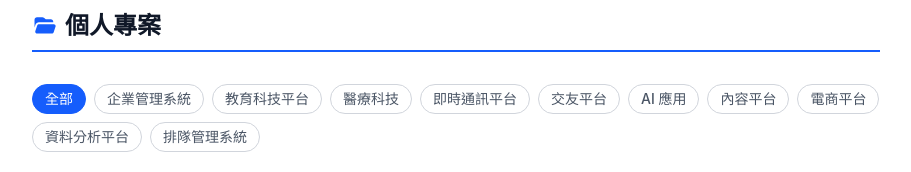
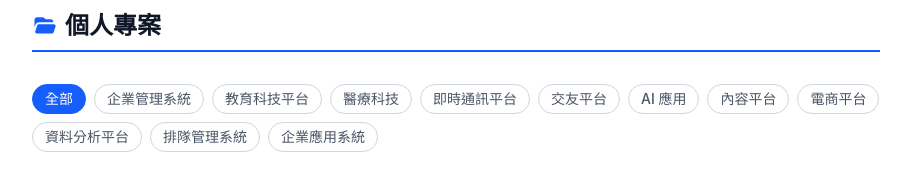
Before and after one commit to snowman12320/snowman12320.github.io, a Vue app: page / in a window 1280 px wide. Shown: the part 1240-1412 px from the top of the page, without its empty margins (184-1095 px from the left). Built offline with nearby package versions, Linux system fonts and the light colour scheme.

Commit message:
feat: 新增永明金融顧問入口網站專案，包含詳細描述、技術棧與圖片庫

```diff
--- a/src/data/projects.ts
+++ b/src/data/projects.ts
@@ -311,4 +311,29 @@ export const projects: ProjectItem[] = [
       ],
     },
   },
+  {
+    id: 'sun-life-portal',
+    name: { zh: '顧問入口網站', en: 'Sun Life Advisor Portal' },
+    category: { zh: '企業應用系統', en: 'Enterprise Application' },
+    categoryColor: 'purple',
+    shortDesc: {
+      zh: '為永明金融 Advisor Portal 開發前端與整合流程，強化表格互動、SSO 與跨環境部署維運。',
+      en: 'Developed and maintained the Sun Life Advisor Portal frontend and integration flows, improving table interactions, SSO, and multi-environment deployment operations.',
+    },
+    techStack: ['Next.js', 'TypeScript', 'Node.js', 'BFF', 'SSO / RBAC', 'SQL', 'Umami', 'Jira', 'GitHub Actions'],
+    detailedDesc: {
+      zh: '這個專案是我在永明金融 Advisor Portal 的實務工作內容，主要負責前端介面開發與後端串接流程維護。我參與開發包含 Table UI、Spinner 狀態顯示與多種響應式元件，並透過 BFF 架構串接 Advisor API；同時協助排查 DEV 環境 API 連線異常。除了前端開發，我也主導 SSO 認證流程整合，包含登入後重新導向 URL、SSO role 管理與 RBAC 權限控制；另外開發後台管理功能與初始資料庫建置，並整合 Umami analytics 追蹤使用者行為。這個專案很適合用來說明我如何在企業級系統中兼顧產品互動、權限控制與跨環境維運。',
+      en: 'This project reflects my hands-on work on Sun Life Financial’s Advisor Portal. I contributed to building and maintaining frontend interfaces such as table UI, spinner states, and responsive components, while integrating Advisor APIs through a BFF architecture. I also helped diagnose DEV environment API connectivity issues. Beyond frontend work, I led the SSO integration flow, including post-login redirect configuration, SSO role provisioning, and RBAC-based access control. I also delivered admin features, initial database setup, and Umami analytics integration to monitor user behavior. This project is a strong example of how I balance product interaction design, permission control, and cross-environment operations in enterprise systems.',
+    },
+    links: [
+      { label: { zh: '公司網站', en: 'Company Website' }, url: 'https://www.sunlife.ca/en/', icon: 'external' },
+    ],
+    gallery: {
+      id: 'sun-life',
+      images: [
+        { src: '/images/sun-life/image.png', alt: 'Sun Life Advisor Portal Overview', description: '永明 Advisor Portal 介面概覽' },
+        { src: '/images/sun-life/image-1.png', alt: 'Sun Life Advisor Portal Detail', description: '永明 Advisor Portal 內容細節' },
+      ],
+    },
+  },
 ]
```
Also changed, not shown: public/images/sun-life/image-1.png (added), public/images/sun-life/image.png (added).
